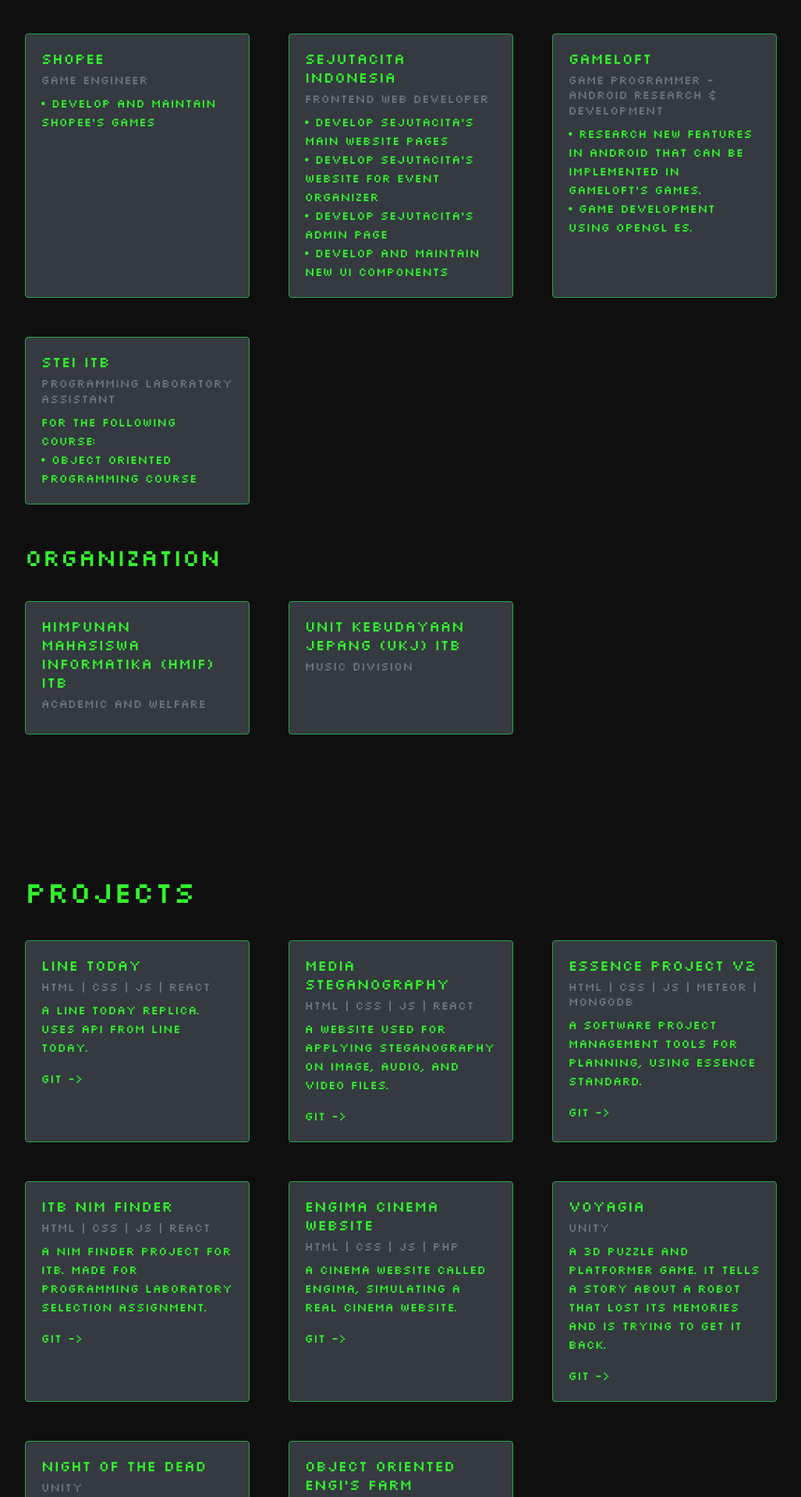
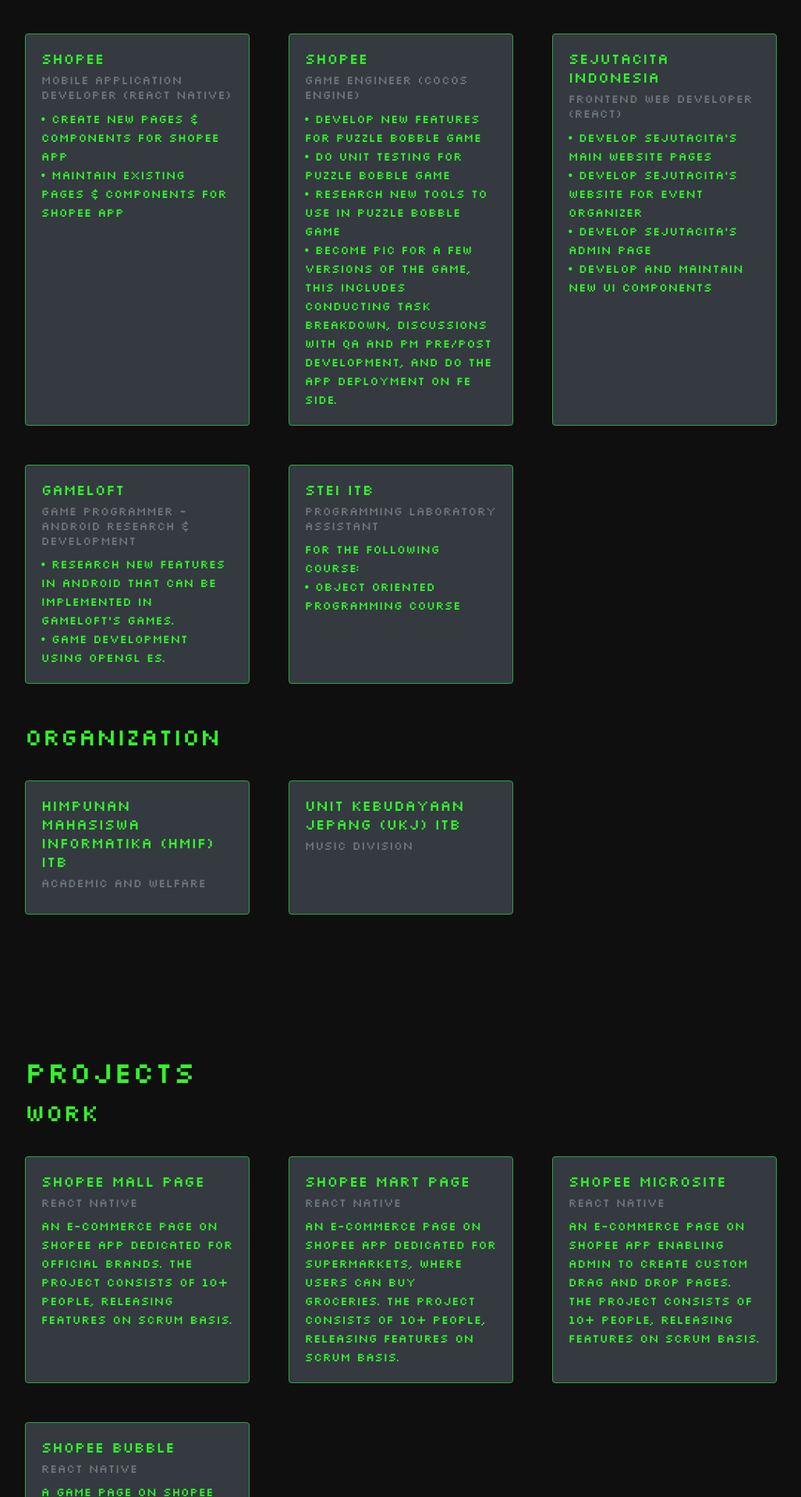
Before and after one commit to ferdysan360/ferdy-website, a React (Create React App) app: page / in a window 1280 px wide. Shown: the part 1000-2920 px from the top of the page at 78% size, without its empty margins (58-1085 px from the left). Built offline with nearby package versions, Linux system fonts and the light colour scheme.

Commit message:
Update to newest info

```diff
--- a/src/Containers/About/About.js
+++ b/src/Containers/About/About.js
@@ -14,10 +14,10 @@
                 <div className="about-flex">
                     <div className="about-item-me">
                         <p className="me-paragraph">
-                            Hi! My name is Ferdy Santoso and I am a Software Engineer. I studied
-                            in the field of Computer Science/Informatics at Institut Teknologi Bandung,
-                            Indonesia. I am currently living in Semarang. I am passionate in software
-                            enginnering and I like developing software.
+                            My name is Ferdy Santoso. I am a software engineer that mainly worked as a Frontend Developer.
+                            I studied in the field of Computer Science/Informatics and got my degree from Institut Teknologi Bandung.
+                            I am currently living in Jakarta, Indonesia. I am passionate in web, app, and games development using various frontend
+                            frameworks.
                         </p>
                     </div>
                     <div className="about-item-contacts">
@@ -39,21 +39,21 @@
                         <br />
                         <div className="contacts-item">
                             <a href="https://github.com/ferdysan360" target="_blank" rel="noopener noreferrer">
-                                <img src={GithubLogo} alt="github"/>
+                                <img src={GithubLogo} alt="github" />
                                 <h6>ferdysan360</h6>
                             </a>
                         </div>
-                        <br/>
+                        <br />
                         <div className="contacts-item">
                             <a href="https://gitlab.com/13517116" target="_blank" rel="noopener noreferrer">
-                                <img src={GitlabLogo} alt="gitlab"/>
+                                <img src={GitlabLogo} alt="gitlab" />
                                 <h6>ferdysan</h6>
                             </a>
                         </div>
-                        <br/>
+                        <br />
                         <div className="contacts-item">
                             <a href="mailto:ferdysantoso9999@gmail.com" target="_blank" rel="noopener noreferrer">
-                                <img src={GmailLogo} alt="gmail"/>
+                                <img src={GmailLogo} alt="gmail" />
                                 <h6>ferdysantoso9999@gmail.com</h6>
                             </a>
                         </div>
--- a/src/Containers/Experience/Experience.js
+++ b/src/Containers/Experience/Experience.js
@@ -12,19 +12,38 @@
                     <Card style={{ width: '18rem' }} bg="dark" border="success" className="experience-card">
                         <Card.Body>
                             <Card.Title>Shopee</Card.Title>
-                            <Card.Subtitle className="mb-2 text-muted">Game Engineer</Card.Subtitle>
+                            <Card.Subtitle className="mb-2 text-muted">Mobile Application Developer (React Native)</Card.Subtitle>
                             <Card.Text>
-                                • Develop and Maintain Shopee's Games
+                                • Create new pages & components for Shopee App
+                                <br />
+                                • Maintain existing pages & components for Shopee App
+                                <br />
+                            </Card.Text>
+                        </Card.Body>
+                    </Card>
+                    <Card style={{ width: '18rem' }} bg="dark" border="success" className="experience-card">
+                        <Card.Body>
+                            <Card.Title>Shopee</Card.Title>
+                            <Card.Subtitle className="mb-2 text-muted">Game Engineer (Cocos Engine)</Card.Subtitle>
+                            <Card.Text>
+                                • Develop new features for Puzzle Bobble Game
+                                <br />
+                                • Do unit testing for Puzzle Bobble Game
+                                <br />
+                                • Research new tools to use in Puzzle Bobble Game
+                                <br />
+                                • Become PiC for a few versions of the game, this includes conducting task breakdown, discussions with QA and PM pre/post development, and do the app deployment on FE side.
+                                <br />
                             </Card.Text>
                         </Card.Body>
                     </Card>
                     <Card style={{ width: '18rem' }} bg="dark" border="success" className="experience-card">
                         <Card.Body>
                             <Card.Title>SejutaCita Indonesia</Card.Title>
-                            <Card.Subtitle className="mb-2 text-muted">Frontend Web Developer</Card.Subtitle>
+                            <Card.Subtitle className="mb-2 text-muted">Frontend Web Developer (React)</Card.Subtitle>
                             <Card.Text>
                                 • Develop Sejutacita's main website pages
-                                <br/>
+                                <br />
                                 • Develop Sejutacita's website for Event Organizer
                                 <br />
                                 • Develop Sejutacita's admin page
@@ -40,7 +59,7 @@
                             <Card.Subtitle className="mb-2 text-muted">Game Programmer - Android Research &amp; Development</Card.Subtitle>
                             <Card.Text>
                                 • Research new features in Android that can be implemented in Gameloft's games.
-                                <br/>
+                                <br />
                                 • Game Development using OpenGL ES.
                             </Card.Text>
                         </Card.Body>
@@ -51,7 +70,7 @@
                             <Card.Subtitle className="mb-2 text-muted">Programming Laboratory Assistant</Card.Subtitle>
                             <Card.Text>
                                 for the following course:
-                                <br/>
+                                <br />
                                 • Object Oriented Programming course
                             </Card.Text>
                         </Card.Body>
--- a/src/Containers/Projects/Projects.js
+++ b/src/Containers/Projects/Projects.js
@@ -7,6 +7,46 @@
         return (
             <div className="projects-container">
                 <h1 className="projects-title">Projects</h1>
+                <h2>Work</h2>
+                <div className="projects-flex">
+                    <Card style={{ width: '18rem' }} bg="dark" border="success" className="projects-card">
+                        <Card.Body>
+                            <Card.Title>Shopee Mall Page</Card.Title>
+                            <Card.Subtitle className="mb-2 text-muted">React Native</Card.Subtitle>
+                            <Card.Text>
+                                An e-commerce page on Shopee App dedicated for official brands. The project consists of 10+ people, releasing features on scrum basis.
+                            </Card.Text>
+                        </Card.Body>
+                    </Card>
+                    <Card style={{ width: '18rem' }} bg="dark" border="success" className="projects-card">
+                        <Card.Body>
+                            <Card.Title>Shopee Mart Page</Card.Title>
+                            <Card.Subtitle className="mb-2 text-muted">React Native</Card.Subtitle>
+                            <Card.Text>
+                                An e-commerce page on Shopee App dedicated for supermarkets, where users can buy groceries. The project consists of 10+ people, releasing features on scrum basis.
+                            </Card.Text>
+                        </Card.Body>
+                    </Card>
+                    <Card style={{ width: '18rem' }} bg="dark" border="success" className="projects-card">
+                        <Card.Body>
+                            <Card.Title>Shopee Microsite</Card.Title>
+                            <Card.Subtitle className="mb-2 text-muted">React Native</Card.Subtitle>
+                            <Card.Text>
+                                An e-commerce page on Shopee App enabling admin to create custom drag and drop pages. The project consists of 10+ people, releasing features on scrum basis.
+                            </Card.Text>
+                        </Card.Body>
+                    </Card>
+                    <Card style={{ width: '18rem' }} bg="dark" border="success" className="projects-card">
+                        <Card.Body>
+                            <Card.Title>Shopee Bubble</Card.Title>
+                            <Card.Subtitle className="mb-2 text-muted">React Native</Card.Subtitle>
+                            <Card.Text>
+                                A game page on Shopee App enabling users to earn coins and vouchers to use in Shopee e-commerce pages. The project consists of 10+ people, releasing features on monthly basis.
+                            </Card.Text>
+                        </Card.Body>
+                    </Card>
+                </div>
+                <h2>Personal Projects</h2>
                 <div className="projects-flex">
                     <Card style={{ width: '18rem' }} bg="dark" border="success" className="projects-card">
                         <Card.Body>
@@ -68,7 +108,7 @@
                                 href="https://github.com/ferdysan360/Simple-NIM-Finder-Project"
                                 target="_blank"
                                 rel="noopener noreferrer"
-                                >Git -&gt;
+                            >Git -&gt;
                             </Card.Link>
                         </Card.Body>
                     </Card>
```
Also changed, not shown: 1 other file (tests, documents, lock files or other folders).
